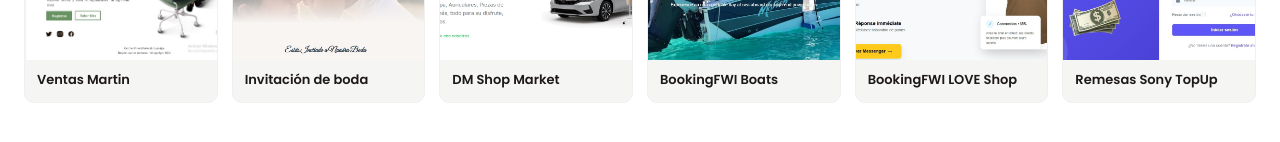
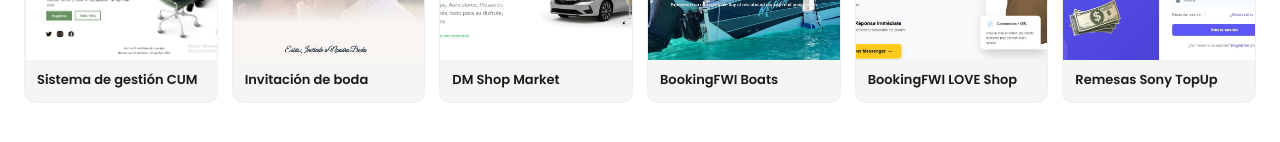
Before and after one commit to Markito333/ProjectFolder, a Next.js app: page /projects in a window 1280 px wide. Shown: the part 592-734 px from the top of the page. Built offline with nearby package versions, Linux system fonts and the light colour scheme.

Commit message:
add some links

```diff
--- a/data/projects.ts
+++ b/data/projects.ts
@@ -148,6 +148,7 @@
       '/imgs/projects/Imagen5.jpg',
     ],
     status: 'public',
+    link:'https://mascolive-smav.onrender.com/',
     duration: '11 meses',
     technologies: [
       { name: 'HTML', icon: 'https://cdn.jsdelivr.net/gh/devicons/devicon/icons/html5/html5-original.svg' },
@@ -264,10 +265,10 @@
   },
   {
     id: '13',
-    title: 'Ventas Martin',
+    title: 'Sistema de gestión CUM',
     company: 'VentasMartin',
     description:
-      'Plataforma web para ventas y facturas con afip integración.',
+      'Sistema de gestión para el centro universitario municipal de Guanajay, permitiendo el manejo y gestión de cursos, trabajadores, proyectos y eventos.',
     mainPhoto: '/imgs/projects/Imagen3.jpg',
     photos: [
       '/imgs/projects/Imagen12.jpg',
@@ -279,9 +280,9 @@
       { name: 'HTML', icon: 'https://cdn.jsdelivr.net/gh/devicons/devicon/icons/html5/html5-original.svg' },
       { name: 'CSS', icon: 'https://cdn.jsdelivr.net/gh/devicons/devicon/icons/css3/css3-original.svg' },
       { name: 'JavaScript', icon: 'https://cdn.jsdelivr.net/gh/devicons/devicon/icons/javascript/javascript-original.svg' },
-      { name: 'PHP', icon: 'https://cdn.jsdelivr.net/gh/devicons/devicon/icons/php/php-original.svg' },
-      { name: 'MySQL', icon: 'https://cdn.jsdelivr.net/gh/devicons/devicon/icons/mysql/mysql-original.svg' },
-      { name: 'Git', icon: 'https://cdn.jsdelivr.net/gh/devicons/devicon/icons/git/git-original.svg' },
+      { name: 'Java', icon: 'https://cdn.jsdelivr.net/gh/devicons/devicon/icons/java/java-original.svg' },
+      { name: 'PostgreSQL', icon: 'https://cdn.jsdelivr.net/gh/devicons/devicon/icons/postgresql/postgresql-original.svg' },
+      { name: 'Sping', icon: 'https://cdn.jsdelivr.net/gh/devicons/devicon/icons/spring/spring-original.svg' },
 
     ],
   },
```
